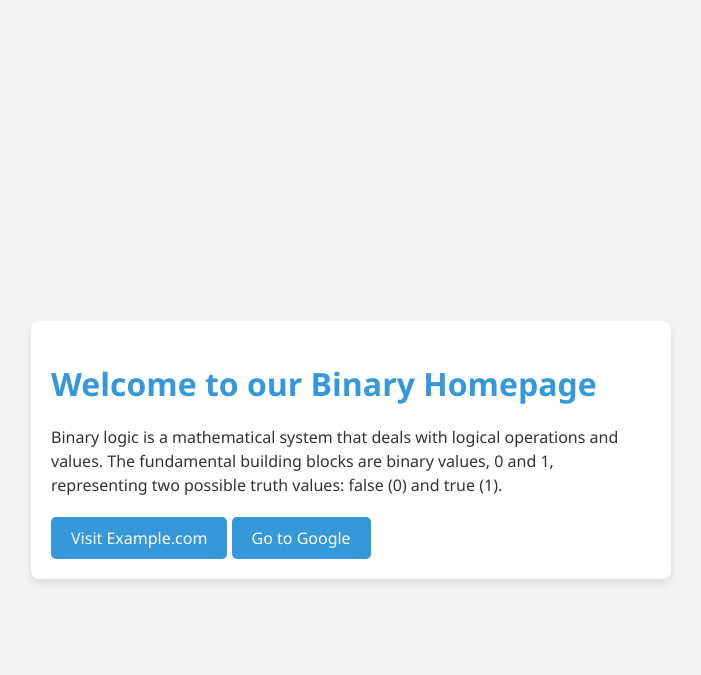
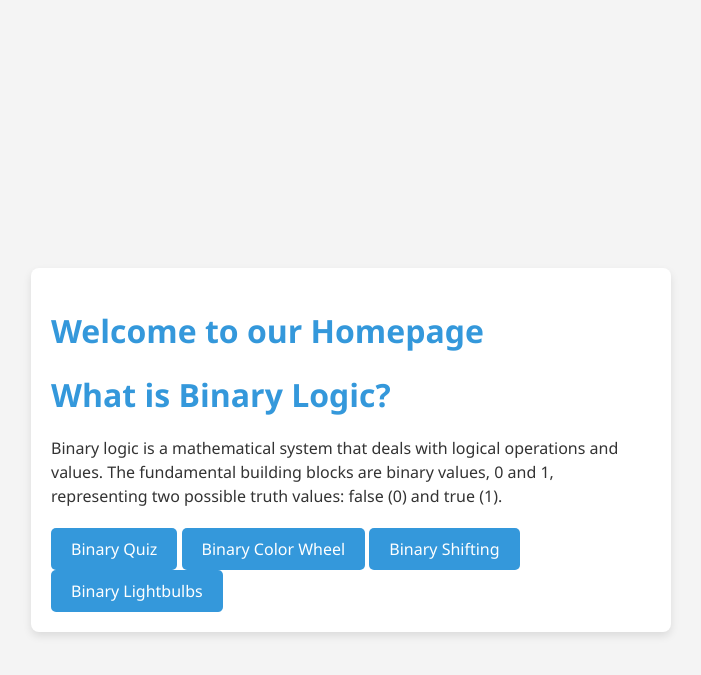
Before and after one commit to rayanesouuuu1234/student, a Jekyll site: the page built from _posts/2023-12-12-homepage.md, in a window 1280 px wide. Shown: the top 675 px of the page, without its empty margins (289-990 px from the left). Built offline with Jekyll 4.4.1, drawn with Linux system fonts in a browser that asks for light colours.

Commit message:
styling fix

```diff
--- a/_posts/2023-12-12-homepage.md
+++ b/_posts/2023-12-12-homepage.md
@@ -71,12 +71,15 @@ courses: { csse: {week: 1}, csp: {week: 1, categories: [4.A]}, csa: {week: 0} }
 <body>
 
 <div class="content">
-    <h1>Welcome to our Binary Homepage</h1>
+    <h1>Welcome to our Homepage</h1>
+    <h1>What is Binary Logic?</h1>
     <p>Binary logic is a mathematical system that deals with logical operations and values. The fundamental building blocks are binary values, 0 and 1, representing two possible truth values: false (0) and true (1).</p>
 
     <div class="button-container">
-        <a href="https://www.example.com" class="button">Visit Example.com</a>
-        <a href="https://www.google.com" class="button">Go to Google</a>
+        <a href="https://rayanesouuuu1234.github.io/tri2/2023/11/29/binaryquiz.html" class="button">Binary Quiz</a>
+        <a href="https://rayanesouuuu1234.github.io/tri2/2023/11/15/ColorWheel.html" class="button">Binary Color Wheel</a>
+        <a href="https://rayanesouuuu1234.github.io/tri2/2023/11/15/ColorWheel.html" class="button">Binary Shifting</a>
+        <a href="https://rayanesouuuu1234.github.io/tri2/2023/11/27/binarybulbs.html" class="button">Binary Lightbulbs</a>
     </div>
 </div>
 
```
